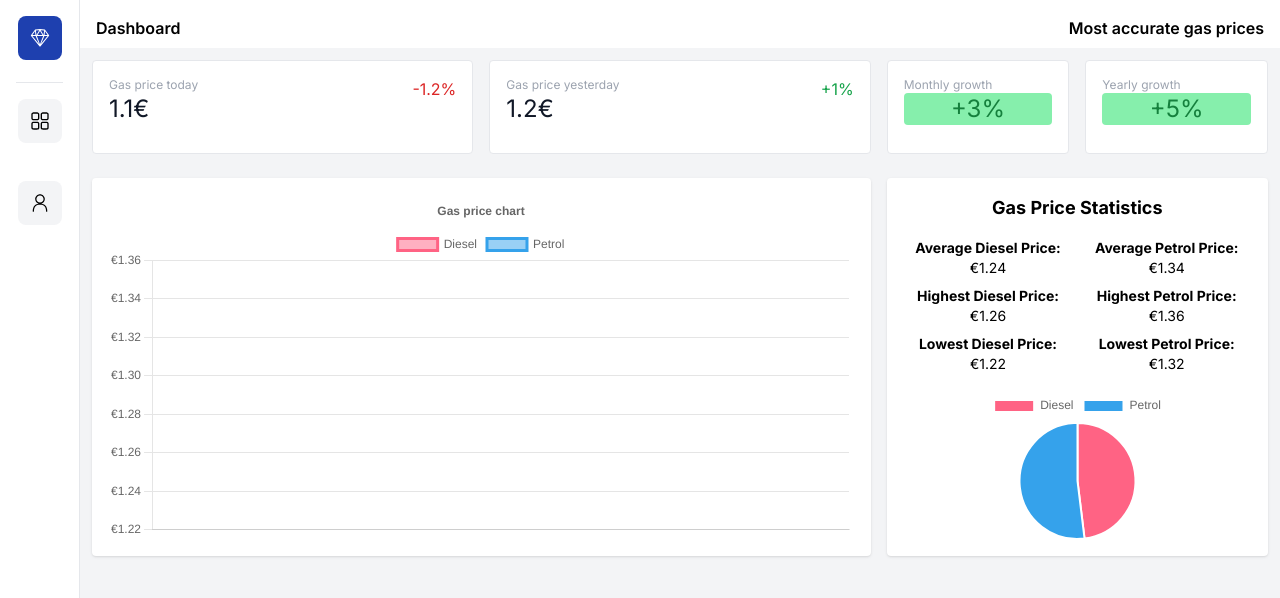
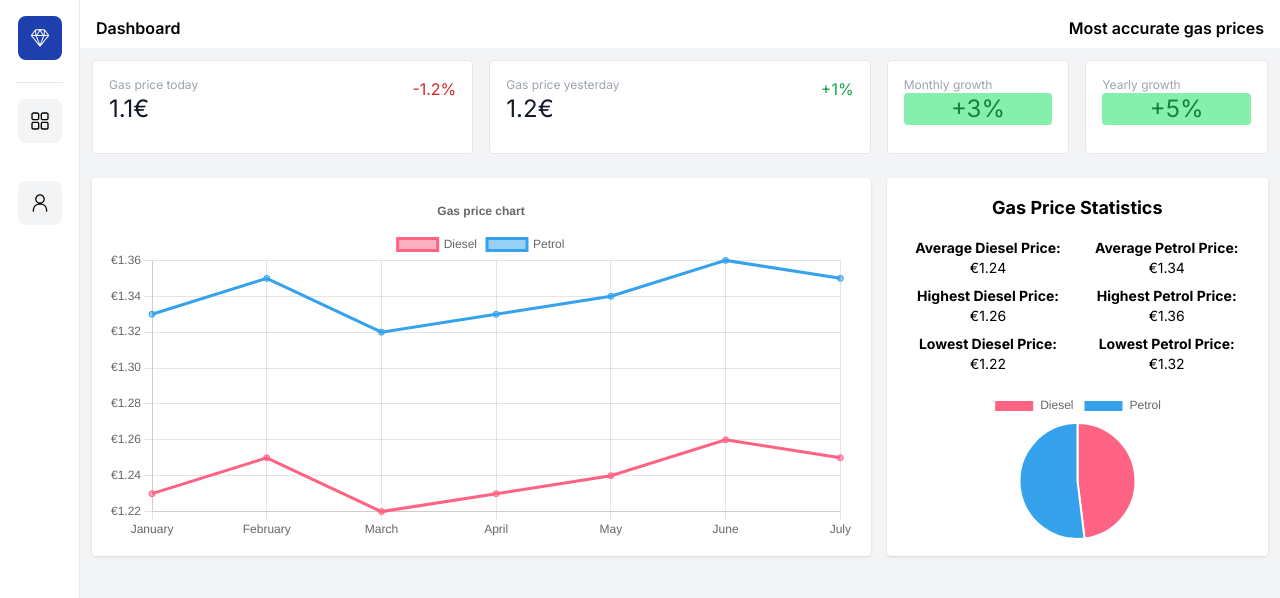
Before and after one commit to Hipiweed/petrol-test, a Next.js app: page / in a window 1280 px wide. Shown: the top 598 px of the page. Built offline with nearby package versions, Linux system fonts and the light colour scheme.

Commit message:
Fixing charts thad did not display properly

```diff
--- a/src/app/page.tsx
+++ b/src/app/page.tsx
@@ -1,4 +1,3 @@
-'use client';
 import DashboardCardsTop from '@/components/DashboardCardsTop';
 import DashboardMiddleSection from '@/components/DashboardMiddleSection';
 
--- a/src/components/AveragePricePieChart.tsx
+++ b/src/components/AveragePricePieChart.tsx
@@ -1,7 +1,7 @@
 'use client';
 
 import { Pie } from 'react-chartjs-2';
-import { optionsPieChart, pieData } from '../../public/utils/chart';
+import { optionsPieChart, pieData } from '../utils/chart';
 import 'chart.js/auto';
 
 function AveragePricePieChart() {
--- a/src/components/DashboardMiddleSection.tsx
+++ b/src/components/DashboardMiddleSection.tsx
@@ -1,6 +1,6 @@
 import GasPriceChart from '@/components/GasPriceChart';
 import AveragePricePieChart from '@/components/AveragePricePieChart';
-import { statistics } from '../../public/utils/chart';
+import { statistics } from '../utils/chart';
 
 function DashboardMiddleSection() {
   return (
--- a/src/components/GasPriceChart.tsx
+++ b/src/components/GasPriceChart.tsx
@@ -11,7 +11,7 @@ import {
   Legend,
 } from 'chart.js';
 import { Line } from 'react-chartjs-2';
-import { gasChartOptions, gasChartData } from '../../public/utils/chart';
+import { gasChartData } from '../utils/chart';
 
 ChartJS.register(
   CategoryScale,
@@ -23,8 +23,44 @@ ChartJS.register(
   Legend,
 );
 
+const options = {
+  responsive: true,
+  maintainAspectRatio: false,
+  plugins: {
+    legend: {
+      position: 'top' as const,
+    },
+    title: {
+      display: true,
+      text: 'Gas price chart',
+    },
+    tooltip: {
+      callbacks: {
+        label: function (context) {
+          let label = context.dataset.label || '';
+
+          if (context.parsed.y !== null) {
+            label += ': €' + context.parsed.y.toFixed(2);
+          }
+
+          return label;
+        },
+      },
+    },
+  },
+  scales: {
+    y: {
+      ticks: {
+        callback: function (value: number) {
+          return '€' + value.toFixed(2);
+        },
+      },
+    },
+  },
+};
+
 function GasPriceChart() {
-  return <Line options={gasChartOptions} data={gasChartData} />;
+  return <Line options={options} data={gasChartData} />;
 }
 
 export default GasPriceChart;
--- a/public/utils/chart.ts
+++ b/src/utils/chart.ts
@@ -58,7 +58,7 @@ export const pieData = {
   ],
 };
 
-const gasChartLabels = [
+export const labels = [
   'January',
   'February',
   'March',
@@ -69,7 +69,7 @@ const gasChartLabels = [
 ];
 
 export const gasChartData = {
-  gasChartLabels,
+  labels,
   datasets: [
     {
       label: 'Diesel',
```
